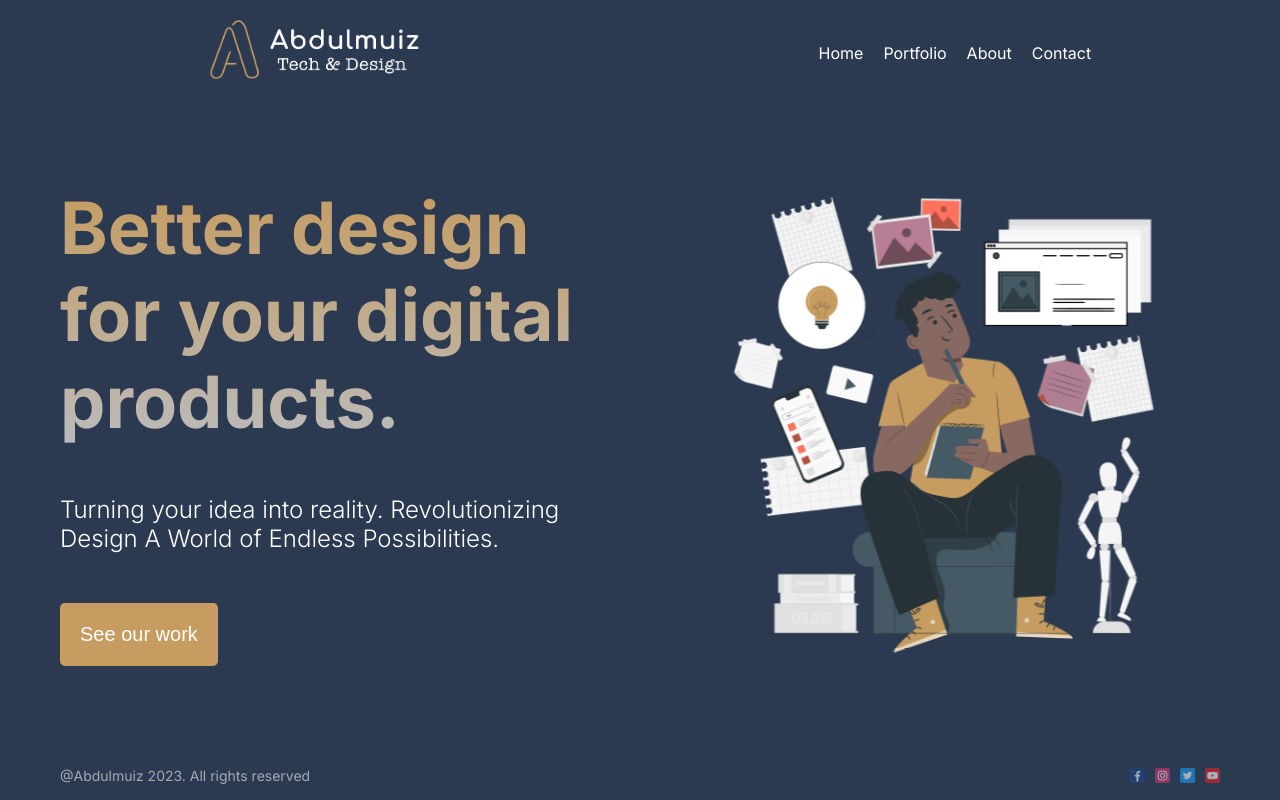
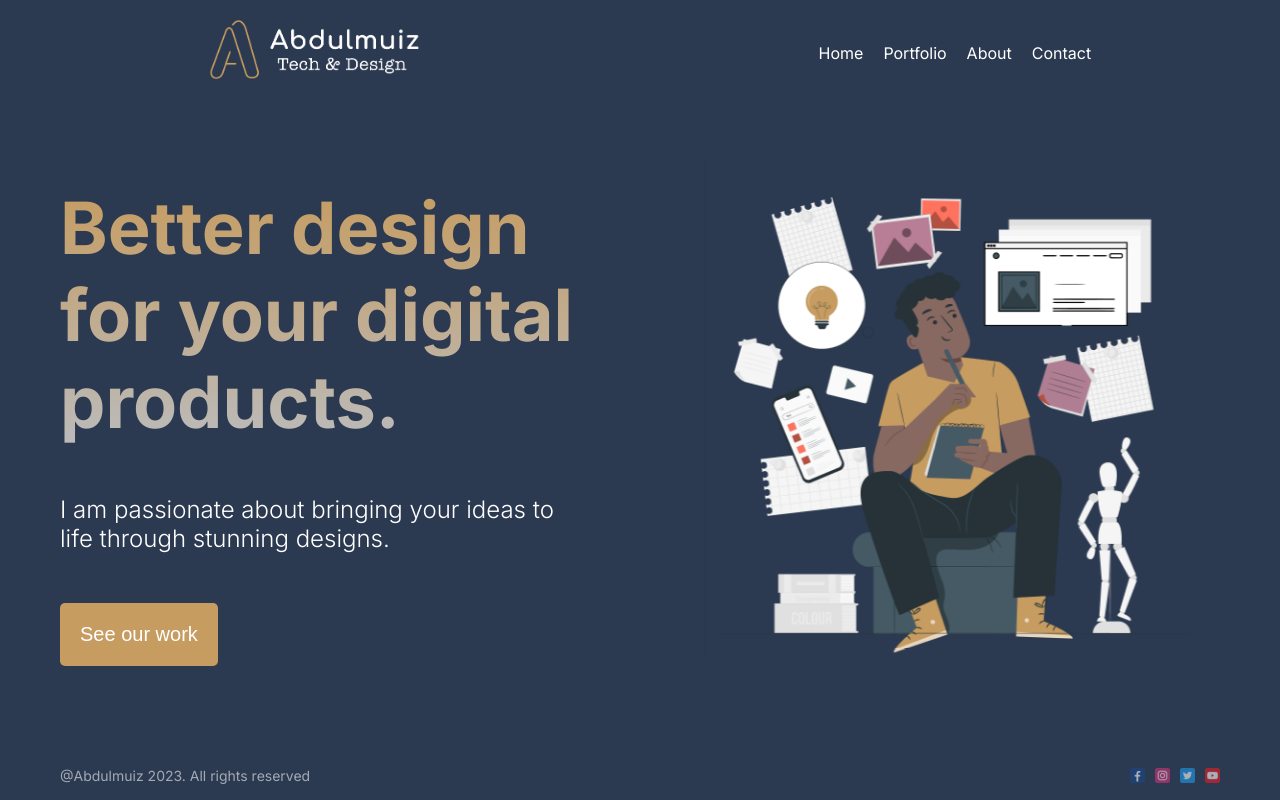
Before and after one commit to mustapha335/nextjs.tut, a Next.js app: page / in a window 1280 px wide. Built offline with nearby package versions, Linux system fonts and the light colour scheme.

Commit message:
portfolio button changed

```diff
--- a/src/app/page.jsx
+++ b/src/app/page.jsx
@@ -11,8 +11,8 @@ export default function Home() {
           Better design for your digital products.
         </h1>
         <p className={styles.desc}>
-          Turning your idea into reality. Revolutionizing Design A World of
-          Endless Possibilities.
+          I am passionate about bringing your ideas to life through stunning
+          designs.
         </p>
         <Button url="/portfolio" text="See our work" />
       </div>
--- a/src/app/portfolio/[category]/page.jsx
+++ b/src/app/portfolio/[category]/page.jsx
@@ -29,7 +29,7 @@ const Category = ({ params }) => {
           <div className={styles.content}>
             <h1 className={styles.title}>{item.title}</h1>
             <p className={styles.desc}>{item.desc}</p>
-            <Button text="See More" url={item.url} />
+            <Button text="Expand Content" url={item.url} />
           </div>
           <div className={styles.imgContainer}>
             <Image className={styles.img} fill={true} src={item.image} alt="" />
```
